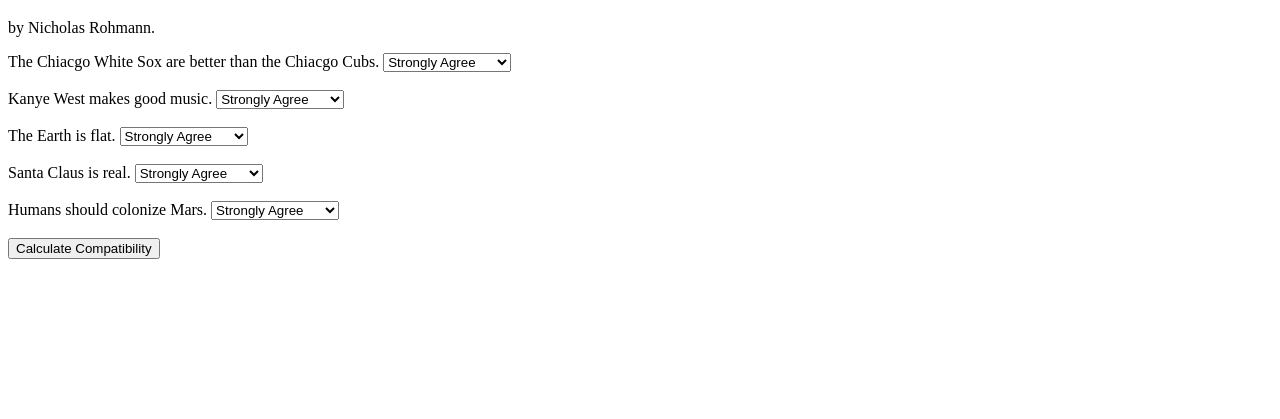
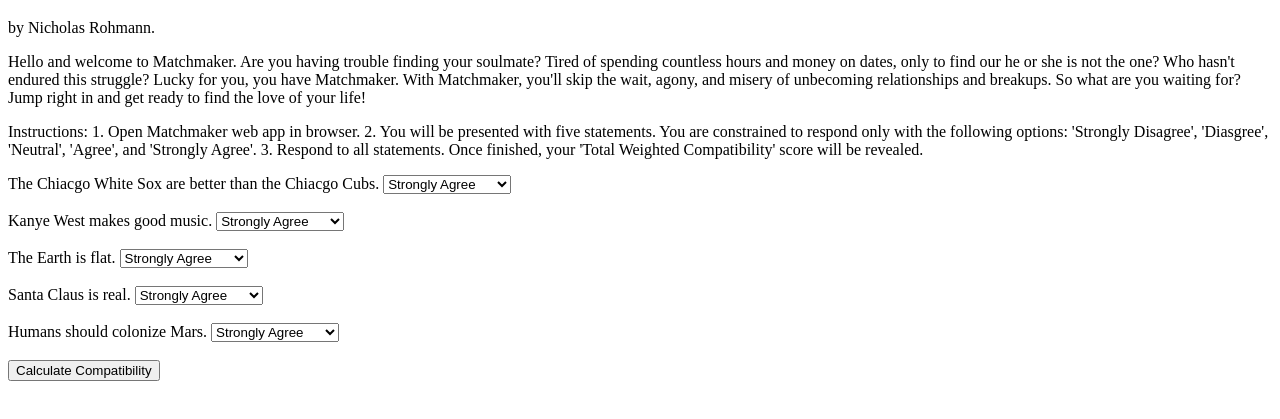
Before and after one commit to nrohmann/project-proposal, a plain HTML site: page match-maker.html in a window 1280 px wide. Shown: the part 61-480 px from the top of the page. Drawn offline with Linux system fonts and the light colour scheme.

Commit message:
floop doop

```diff
--- a/match-maker.html
+++ b/match-maker.html
@@ -4,6 +4,17 @@
 
 <h1>Match Maker</h1>
 <p>by Nicholas Rohmann.</p>
+
+<p>Hello and welcome to Matchmaker. Are you having trouble finding your soulmate? Tired of spending countless hours and money on
+    dates, only to find our he or she is not the one? Who hasn't endured this struggle? Lucky for you, you have Matchmaker.
+
+    With Matchmaker, you'll skip the wait, agony, and misery of unbecoming relationships and breakups. So what are you waiting for?
+    Jump right in and get ready to find the love of your life!</p>
+
+  <p>  Instructions:
+    1. Open Matchmaker web app in browser.
+    2. You will be presented with five statements. You are constrained to respond only with the following options: 'Strongly Disagree', 'Diasgree', 'Neutral', 'Agree', and 'Strongly Agree'.
+    3. Respond to all statements. Once finished, your 'Total Weighted Compatibility' score will be revealed.</p>
 <label>
     The Chiacgo White Sox are better than the Chiacgo Cubs.
 </label>
```
